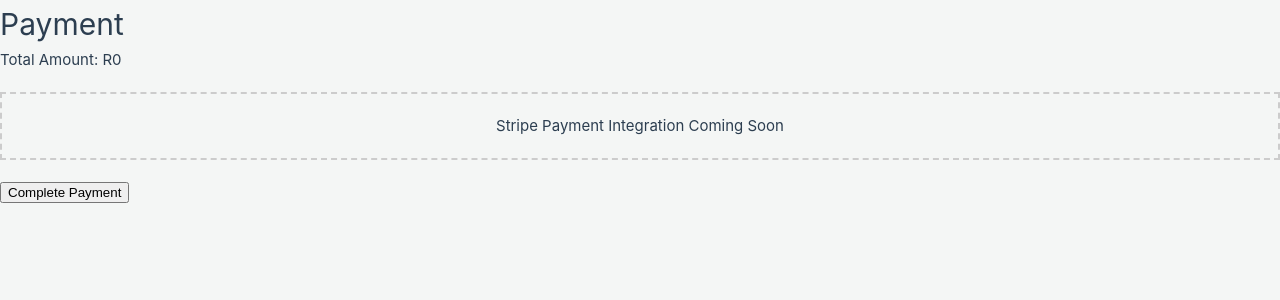
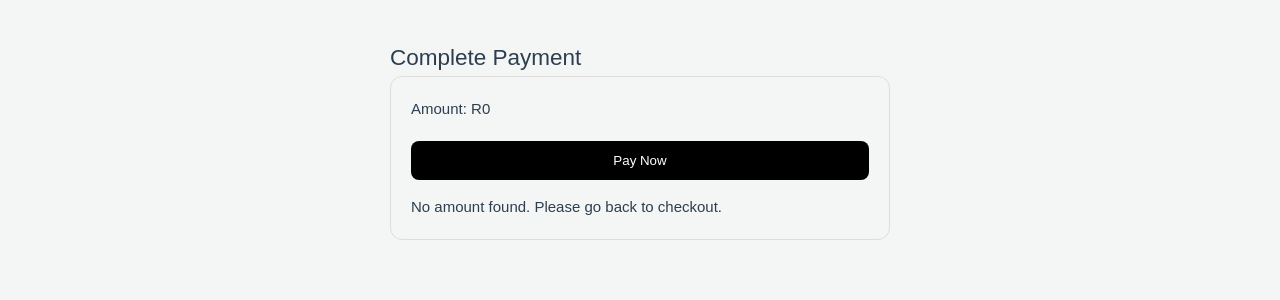
Before and after one commit to MDtechcave/Frontend, a Vue app: page /payment in a window 1280 px wide. Shown: the top 300 px of the page. Built offline with nearby package versions, Linux system fonts and the light colour scheme; no server answers.

Commit message:
Accidently pushde env file added a gitignore to ignore .env and node_modules

```diff
--- a/jsconfig.json
+++ b/jsconfig.json
@@ -1,3 +1,4 @@
+
 {
   "compilerOptions": {
     "paths": {
--- a/src/router/index.js
+++ b/src/router/index.js
@@ -3,9 +3,9 @@ import HomeView from '../views/HomeView.vue'
 import Login from '../views/Login.vue'
 import Register from '../views/Register.vue'
 import MealPlanView from '../views/MealPlanView.vue'
-import CartPage from '@/views/CartPage.vue'
-import CheckoutPage from '@/views/CheckoutPage.vue'
-import PaymentPage from '@/views/PaymentPage.vue'
+import CartPage from '../views/CartPage.vue'
+import CheckoutPage from '../views/CheckoutPage.vue'
+import PaymentPage from '../views/PaymentPage.vue'
 
 const routes = [
   {
--- a/src/views/CartPage.vue
+++ b/src/views/CartPage.vue
@@ -23,7 +23,7 @@
   </div>
 </template>
 
-<script setup>
+<!-- <script setup>
 import { ref, computed } from "vue";
 import { useRouter } from "vue-router";
 
@@ -33,6 +33,45 @@ const cart = ref([
   {meal_name: "Chicken Bowl", price: "85"},
   {meal_name: "Chicken Bowl", price: "85"},
 ]);
+
+const total = computed(() =>
+  cart.value.reduce((sum, item) => sum + Number(item.price), 0)
+);
+
+function removeItem(index) {
+  cart.value.splice(index, 1);
+  localStorage.setItem("cart", JSON.stringify(cart.value));
+}
+
+function goToCheckout() {
+  router.push("/checkout");
+}
+</script>
+ -->
+
+<script setup>
+import { ref, computed, onMounted } from "vue";
+import { useRouter } from "vue-router";
+
+const router = useRouter();
+const cart = ref([]);
+
+onMounted(() => {
+  const saved = localStorage.getItem("cart");
+  const parsed = saved ? JSON.parse(saved) : null;
+
+  // If nothing is saved yet, use demo items (so your UI + button shows)
+  cart.value =
+    Array.isArray(parsed) && parsed.length
+      ? parsed
+      : [
+          { meal_name: "Chicken Bowl", price: "85" },
+          { meal_name: "Chicken Bowl", price: "85" },
+        ];
+
+  // Keep it consistent: save whatever we’re displaying
+  localStorage.setItem("cart", JSON.stringify(cart.value));
+});
 
 const total = computed(() =>
   cart.value.reduce((sum, item) => sum + Number(item.price), 0)
--- a/src/views/CheckoutPage.vue
+++ b/src/views/CheckoutPage.vue
@@ -37,8 +37,16 @@ function applyDiscount() {
   discountApplied.value = true;
 }
 
+// function goToPayment() {
+//   router.push("/payment");
+// }
 function goToPayment() {
-  router.push("/payment");
+  router.push({
+    path: "/payment",
+    query: {
+      amount: total.value
+    }
+  });
 }
 </script>
 
--- a/src/views/PaymentPage.vue
+++ b/src/views/PaymentPage.vue
@@ -1,46 +1,182 @@
 <template>
-  <div class="payment-page">
-    <h1>Payment</h1>
+  <div class="payment-wrapper">
+    <h2>Complete Payment</h2>
 
-    <p>Total Amount: R{{ total }}</p>
+    <div class="card">
+      <p><strong>Amount:</strong> R{{ amountFromRoute }}</p>
 
-    <!-- Stripe will be integrated here later -->
-    <div class="stripe-placeholder">
-      <p>Stripe Payment Integration Coming Soon</p>
+      <div id="payment-element"></div>
+
+      <button :disabled="loading" @click="handlePayment">
+        {{ loading ? "Processing..." : "Pay Now" }}
+      </button>
+
+      <p v-if="message" class="message">{{ message }}</p>
     </div>
-
-    <button @click="simulatePayment">
-      Complete Payment
-    </button>
   </div>
 </template>
 
+<!-- <script setup>
+import { ref, onMounted } from "vue";
+import { loadStripe } from "@stripe/stripe-js";
+import { useRoute } from "vue-router";
+
+const route = useRoute();
+const amount = Number(route.query.amount || 0);
+
+const stripe = ref(null);
+const elements = ref(null);
+const loading = ref(false);
+const message = ref("");
+const amount = ref(199); // change dynamically if needed
+const subId = 1; // change based on logged in user
+
+const API_URL = import.meta.env.VITE_API_URL;
+const PUBLISHABLE_KEY = import.meta.env.VITE_STRIPE_PUBLISHABLE_KEY;
+
+let clientSecret = null;
+
+onMounted(async () => {
+  stripe.value = await loadStripe(PUBLISHABLE_KEY);
+
+  // 1️⃣ Create payment intent (calls your backend)
+  const res = await fetch(`${API_URL}/api/payments/create-payment`, {
+    method: "POST",
+    headers: { "Content-Type": "application/json" },
+    body: JSON.stringify({
+      sub_id: subId,
+      amount: amount.value
+    })
+  });
+
+  const data = await res.json();
+  clientSecret = data.clientSecret;
+
+  elements.value = stripe.value.elements({ clientSecret });
+
+  const paymentElement = elements.value.create("payment");
+  paymentElement.mount("#payment-element");
+});
+
+const handlePayment = async () => {
+  loading.value = true;
+  message.value = "";
+
+  const { error } = await stripe.value.confirmPayment({
+    elements: elements.value,
+    redirect: "if_required"
+  });
+
+  if (error) {
+    message.value = error.message;
+  } else {
+    message.value = "Payment successful! 🎉";
+  }
+
+  loading.value = false;
+};
+</script> -->
 <script setup>
-import { ref, computed } from "vue";
-import { useRouter } from "vue-router";
+import { ref, onMounted, computed } from "vue";
+import { loadStripe } from "@stripe/stripe-js";
+import { useRoute } from "vue-router";
 
-const router = useRouter();
+const route = useRoute();
 
-const cart = ref(JSON.parse(localStorage.getItem("cart")) || []);
+// amount from checkout query (rands)
+const amountFromRoute = computed(() => Number(route.query.amount || 0));
 
-const total = computed(() =>
-  cart.value.reduce((sum, item) => sum + Number(item.price), 0)
-);
+const stripe = ref(null);
+const elements = ref(null);
+const loading = ref(false);
+const message = ref("");
 
-function simulatePayment() {
-  alert("Payment Successful (Simulated)");
+const subId = 1; // TODO: replace with real user/sub id from auth later
 
-  localStorage.removeItem("cart");
+const API_URL = import.meta.env.VITE_API_URL;
+const PUBLISHABLE_KEY = import.meta.env.VITE_STRIPE_PUBLISHABLE_KEY;
 
-  router.push("/");
-}
+onMounted(async () => {
+  try {
+    if (!amountFromRoute.value || amountFromRoute.value <= 0) {
+      message.value = "No amount found. Please go back to checkout.";
+      return;
+    }
+
+    stripe.value = await loadStripe(PUBLISHABLE_KEY);
+    if (!stripe.value) {
+      message.value = "Stripe failed to load. Check your publishable key.";
+      return;
+    }
+
+    // Create payment intent (calls your backend)
+    const res = await fetch(`${API_URL}/api/payments/create-payment`, {
+      method: "POST",
+      headers: { "Content-Type": "application/json" },
+      body: JSON.stringify({
+        sub_id: subId,
+        amount: amountFromRoute.value
+      })
+    });
+
+    const data = await res.json();
+    if (!res.ok) {
+      message.value = data?.error || "Failed to create payment.";
+      return;
+    }
+
+    elements.value = stripe.value.elements({ clientSecret: data.clientSecret });
+
+    const paymentElement = elements.value.create("payment");
+    paymentElement.mount("#payment-element");
+  } catch (err) {
+    message.value = err.message || "Something went wrong.";
+  }
+});
+
+const handlePayment = async () => {
+  loading.value = true;
+  message.value = "";
+
+  const { error } = await stripe.value.confirmPayment({
+    elements: elements.value,
+    redirect: "if_required"
+  });
+
+  message.value = error ? error.message : "Payment successful! 🎉";
+  loading.value = false;
+};
 </script>
 
 <style scoped>
-.stripe-placeholder {
-  border: 2px dashed #ccc;
+.payment-wrapper {
+  max-width: 500px;
+  margin: 40px auto;
+  font-family: Arial;
+}
+
+.card {
+  border: 1px solid #ddd;
   padding: 20px;
-  margin: 20px 0;
-  text-align: center;
+  border-radius: 12px;
+}
+
+button {
+  width: 100%;
+  padding: 12px;
+  margin-top: 20px;
+  background: black;
+  color: white;
+  border: none;
+  border-radius: 8px;
+  cursor: pointer;
+}
+
+button:disabled {
+  opacity: 0.6;
+}
+
+.message {
+  margin-top: 15px;
 }
 </style>
--- a/src/views/Register.vue
+++ b/src/views/Register.vue
@@ -1,4 +1,4 @@
-<script setup>
+<script >
 import { ref } from 'vue'
 import { useRouter } from 'vue-router'
 
@@ -52,7 +52,7 @@ const handleRegister = () => {
   </div>
 </template>
 
-<style scoped>
+<style >
 
 .auth-container {
   min-height: 100vh;
```
Also changed, not shown: 1 other file (tests, documents, lock files or other folders).
